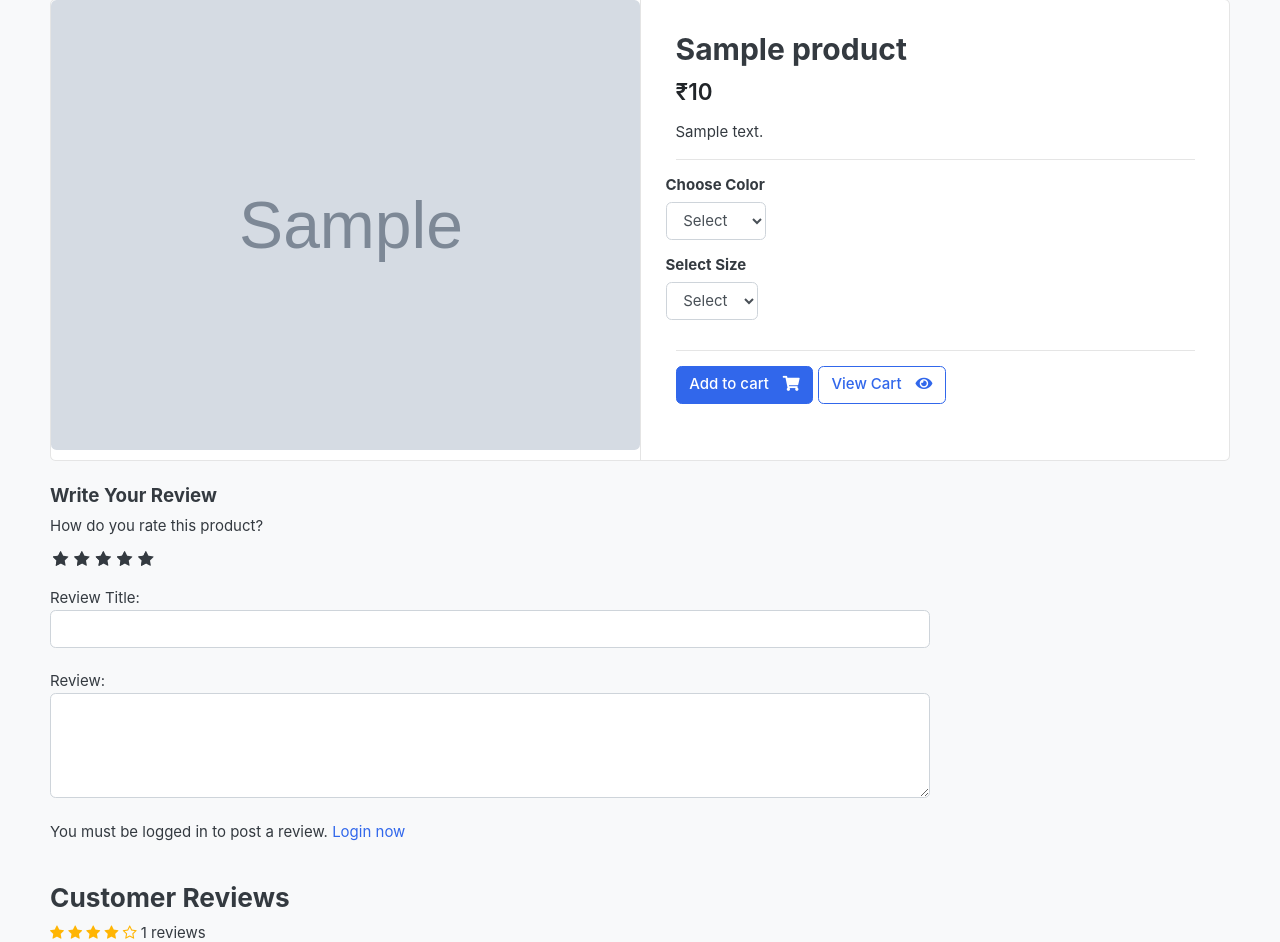
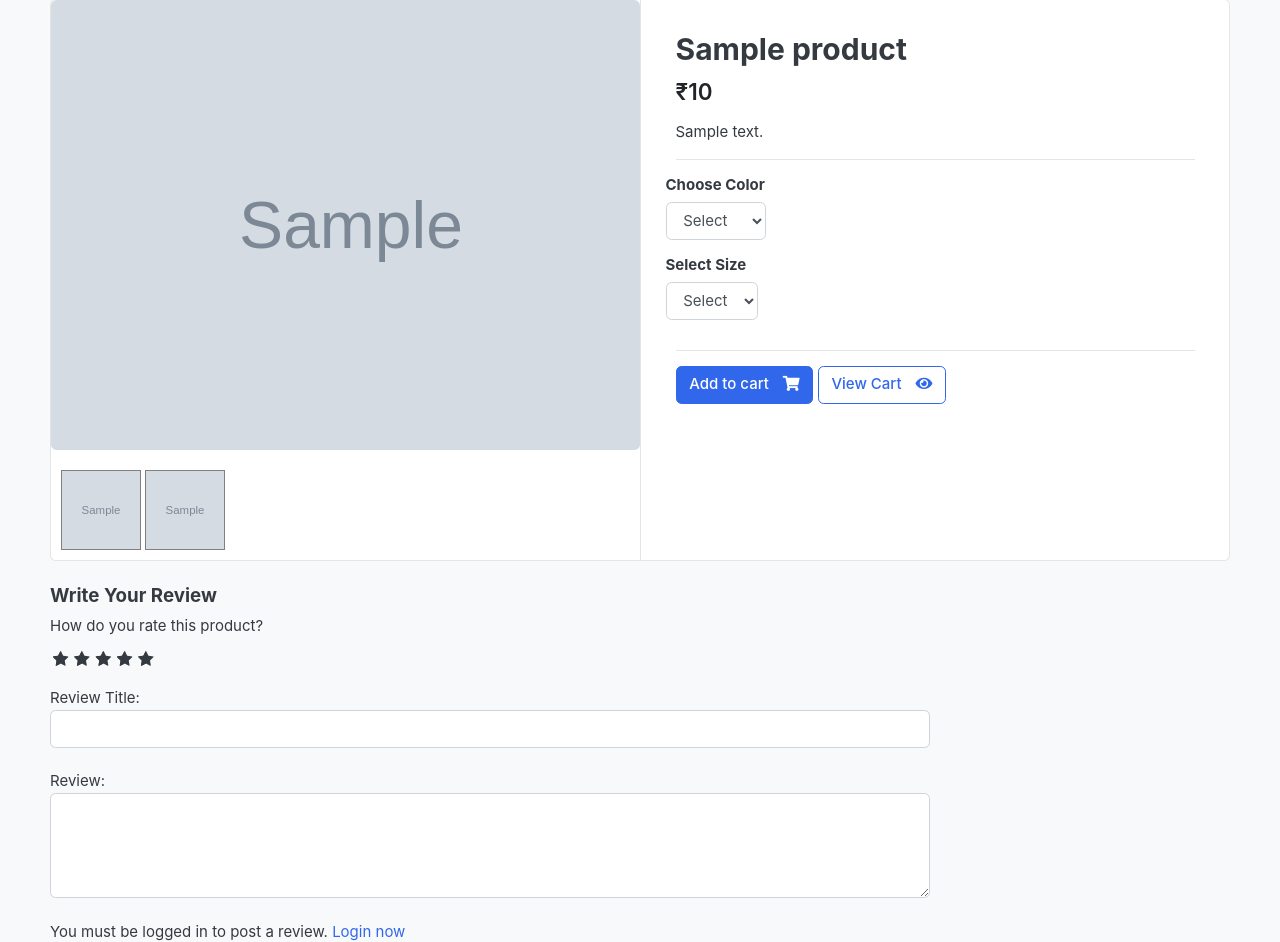
Before and after one commit to suprit-kumar/Easy-shopping, a Django app: a page that uses templates/store/product_detail.html in a window 1280 px wide. Shown: the part 140-1082 px from the top of the page. Run offline with Django 3.2, Linux system fonts and the light colour scheme; tables that the repository leaves empty hold one stand-in row (values such as "Sample post"); grey boxes marked "Sample" are stand-in pictures; parts of the project's set-up code (start-up, migrations or seed data) failed here and were passed over; some libraries are stand-ins or nearby versions; some web fonts are replaced.

Commit message:
feat: add product image gallery

```diff
--- a/store/admin.py
+++ b/store/admin.py
@@ -12,7 +12,7 @@ class ProductGalleryInline(admin.TabularInline):
 class ProductAdmin(admin.ModelAdmin):
   prepopulated_fields = {"product_slug": ("product_name",)}
   list_display = ('product_name','product_price','product_stock','product_category','product_modified_date','is_available')
-
+  inlines = [ProductGalleryInline]
 
 class VariationAdmin(admin.ModelAdmin):
   list_display = ('product', 'variation_category', 'variation_value', 'is_active', 'created_date',)
--- a/templates/store/product_detail.html
+++ b/templates/store/product_detail.html
@@ -8,10 +8,20 @@
          <div class="row no-gutters">
             <aside class="col-md-6">
                <article class="gallery-wrap">
-                  <div class="img-big-wrap">
-                     <a href="#"><img src="/media/{{ single_product.product_image }}"></a>
+                  <div class="img-big-wrap mainImage">
+                     <img src="/media/{{ single_product.product_image }}">
                   </div>
                </article>
+
+               <ul class="thumb">
+                  <li>
+                      <a href="/media/{{ single_product.product_image }}" target="mainImage"><img src="/media/{{ single_product.product_image }}" alt="Product Image"></a>
+                      {% for i in product_gallery %}
+							<a href="{{i.image.url}}" target="mainImage"><img src="{{i.image.url}}" alt="Product Image"></a>
+                      {% endfor %}
+                  </li>
+               </ul>
+
             </aside>
             <main class="col-md-6 border-left">
                <form action="{% url 'add_cart' single_product.product_id%}" method="POST">
```
Also changed, not shown: media/store/products/jasmin-chew-4IULxF9Z0YA-unsplash.jpg (added), 3 other files.
